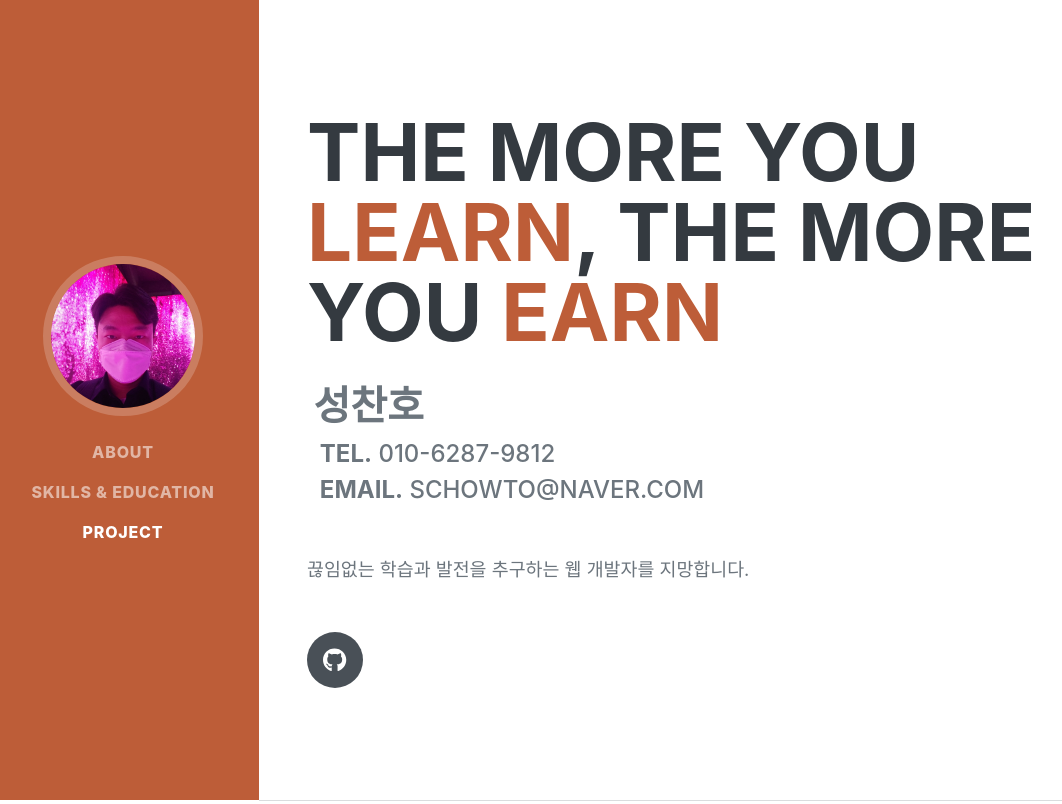
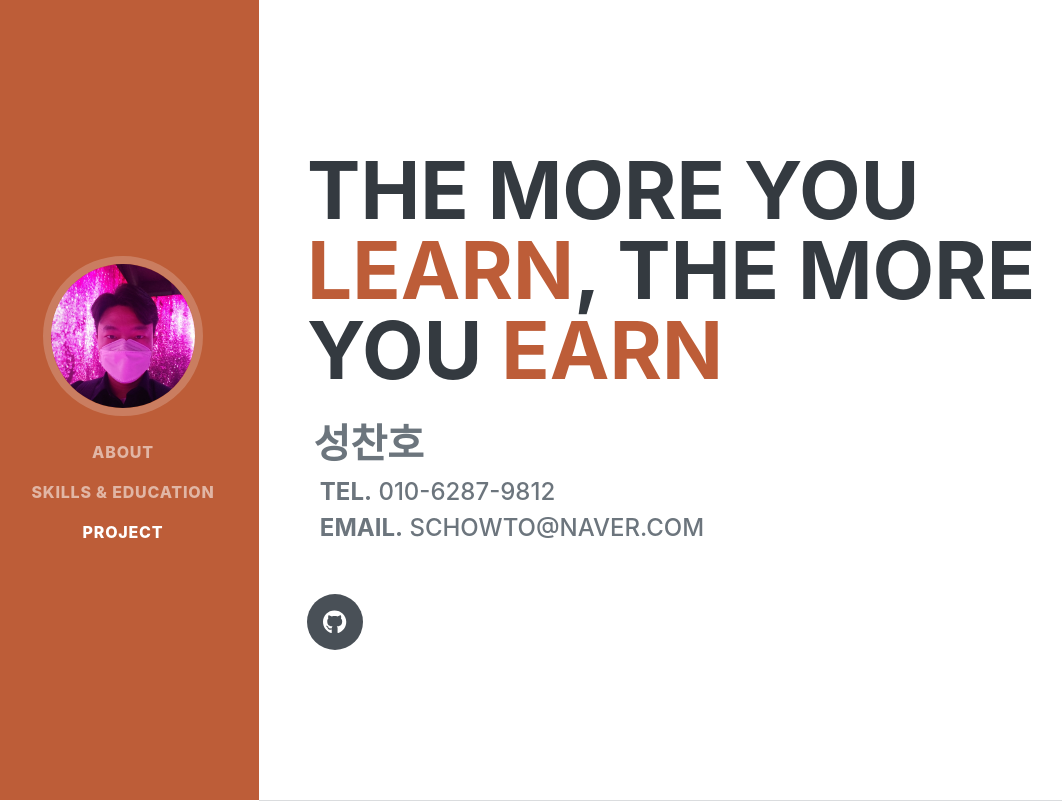
Before and after one commit to Schowto/schowto.github.io, a plain HTML site: page index.html in a window 1280 px wide. Shown: the top 804 px of the page, without its empty margins (13-1075 px from the left). Drawn offline with nearby package versions, Linux system fonts and the light colour scheme; a web font is replaced by a local one.

Commit message:
Update index.html

```diff
--- a/index.html
+++ b/index.html
@@ -47,7 +47,7 @@
                             &nbsp;&nbsp;<b>Tel.</b> 010-6287-9812  <br>
                             &nbsp;&nbsp;<b>Email.</b> schowto@naver.com
                     </div>
-                    <p class="lead mb-5">끊임없는 학습과 발전을 추구하는 웹 개발자를 지망합니다.</p>
+
                     <div class="social-icons">
                         <a class="social-icon" href="https://github.com/Schowto"><i class="fab fa-github"></i></a>
                     </div>
```
